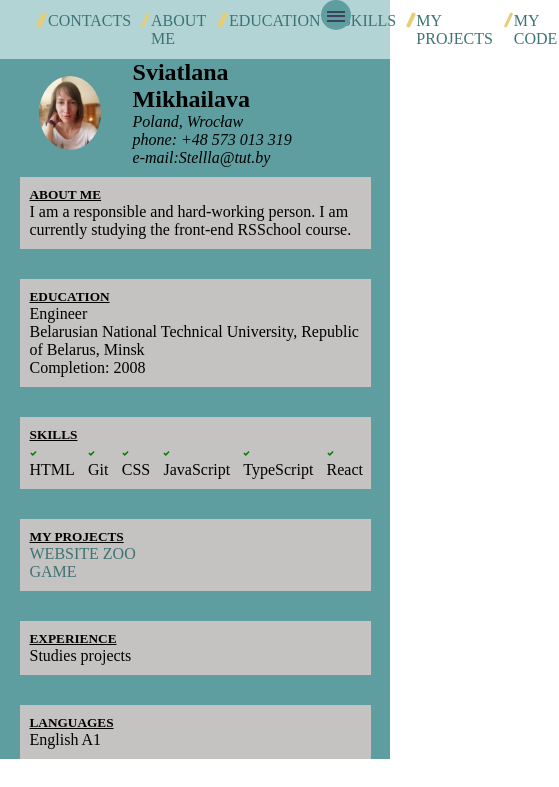
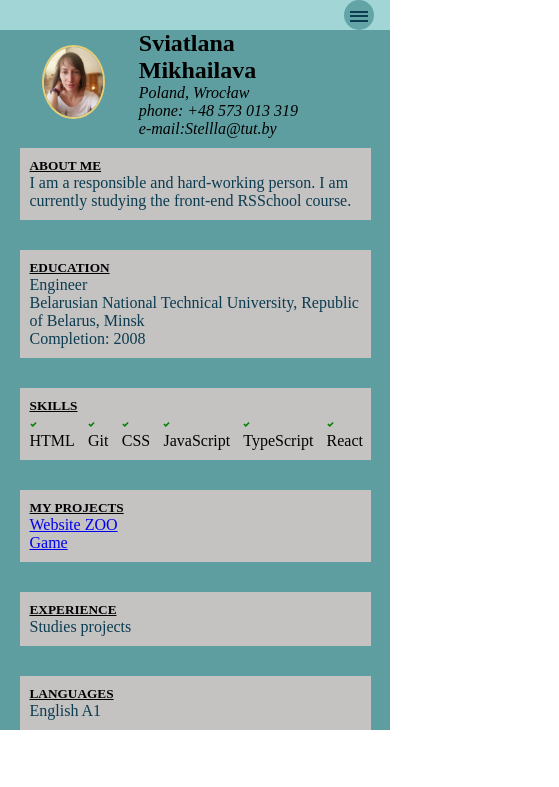
Before and after one commit to Swettlana/rsschool-cv-2021, a plain HTML site: page index.html in a window 390 px wide. Shown: the top 787 px of the page, 559 px wide, since content can reach past the window. Drawn offline with Linux system fonts and the light colour scheme.

Commit message:
fix: change header-color and positions

```diff
--- a/index.html
+++ b/index.html
@@ -10,13 +10,13 @@
   <header class="header">
     <div class="header__wrapper">
       <nav class="header__nav">
-        <ul class="menu">
-          <li><a href="">Contacts</a></li>
-          <li><a href="#about-me">About me</a></li>
-          <li><a href="">Education</a></li>
-          <li><a href="">Skills</a></li>
-          <li><a href="">My projects</a></li>
-          <li><a href="">My code</a></li>
+        <ul class="header__menu">
+          <li><a href="" class="header__menu_item">Contacts</a></li>
+          <li><a href="#about-me" class="header__menu_item">About me</a></li>
+          <li><a href="" class="header__menu_item">Education</a></li>
+          <li><a href="" class="header__menu_item">Skills</a></li>
+          <li><a href="" class="header__menu_item">My projects</a></li>
+          <li><a href="" class="header__menu_item">My code</a></li>
         </ul>
       </nav>
       <div class="burger">
@@ -28,12 +28,12 @@
         </label>
         <div class="burger__nav">
           <ul>
-            <li><a href="">Contacts</a></li>
-            <li><a href="#about-me">About me</a></li>
-            <li><a href="">Education</a></li>
-            <li><a href="">Skills</a></li>
-            <li><a href="">My projects</a></li>
-            <li><a href="">My code</a></li>
+            <li><a href="" class="burger__nav_item">Contacts</a></li>
+            <li><a href="#about-me" class="burger__nav_item">About me</a></li>
+            <li><a href="" class="burger__nav_item">Education</a></li>
+            <li><a href="" class="burger__nav_item">Skills</a></li>
+            <li><a href="" class="burger__nav_item">My projects</a></li>
+            <li><a href="" class="burger__nav_item">My code</a></li>
           </ul>
         </div>
       </div>
@@ -42,7 +42,9 @@
   <main class="main">
     <section class="general-info">
       <div class="general-info__wrapper">
-        <img src="for_CV.jpg" alt="Photo" class="photo">
+        <figure class="my-photo">
+          <img src="for_CV.jpg" alt="Photo" class="photo">
+        </figure>
         <div class="general-info__info">
           <h1>Sviatlana Mikhailava</h1>
           <address class="contacts">
--- a/style.css
+++ b/style.css
@@ -2,13 +2,20 @@
   margin: 0;
   padding: 0;
   box-sizing: border-box;
+}
+:root {
+  --dark: #0b3c50;
+  --blue: #63a4a7;
+  --light: #a2d6d6;
+  --pink: #b3aab3;
+  --gray: #c5c9c9;
 }
 h5 {
   text-transform: uppercase;
   text-decoration: underline;
 }
 p {
-  color: #000;
+  color: var(--dark);
 }
 li {
   margin-right: 4%;
@@ -16,19 +23,9 @@ li {
 ul {
   list-style-type: none;
 }
-
-a {
-  color: rgb(61, 115, 117);
-  text-decoration: none;
-  text-transform: uppercase;
-}
-
-a:hover {
-  text-decoration: underline;
-}
 .header {
   height: 7vh;
-  background: rgb(179, 212, 212);
+  background: var(--light);
 }
 .header__wrapper {
   display: flex;
@@ -41,38 +38,59 @@ a:hover {
 .header__nav {
   width: 100%;
 }
-.menu {
+.header__menu {
   display: flex;
 }
-.menu > li {
-  display: flex;
+.header__menu_item {
+  color: var(--dark);
+  font-size: 12px;
+  font-weight: bold;
+  text-decoration: none;
+  position: relative;
+  display: block;
+  font-variant: small-caps;
 }
-.menu > li::before {
+.header__menu_item:after {
   content: "";
+  display: none;
+  position: absolute;
+  bottom: 0;
+  left: 0;
+  width: 100%;
+  height: 1px;
+  background: var(--blue);
+  animation: line 0.4s;
+}
+.header__menu_item:hover {
+  transform: scaleY(1.2);
+}
+
+.header__menu_item:hover::after {
   display: block;
-  margin-right: 4px;
-  width: 5px;
-  height: 16px;
-  transform: rotate(25deg);
-  border-radius: 3px;
-  background-color: #e6ce78;
 }
+@keyframes line {
+  from {
+    width: 0;
+  }
+  to {
+    width: 100%;
+  }
+}
+
 .burger {
   height: 100%;
   width: 40%;
-  display: flex;
   align-items: center;
-  position: relative;
   display: none;
 }
 .burger__btn {
-  height: 40px;
-  width: 40px;
+  height: 30px;
+  width: 30px;
   display: flex;
-  background-color: cadetblue;
+  background-color: var(--blue);
   border-radius: 50%;
   position: absolute;
-  right: 0;
+  right: 4%;
   top: 0;
   cursor: pointer;
   z-index: 10;
@@ -81,7 +99,7 @@ a:hover {
   display: block;
   width: 60%;
   height: 2px;
-  background-color: rgb(62, 67, 93);
+  background-color: var(--dark);
   position: absolute;
   border-radius: 1%;
   left: 50%;
@@ -98,21 +116,25 @@ a:hover {
   top: 65%;
 }
 .burger__nav {
-  width: 40vw;
+  width: 35vw;
   padding: 7px;
   display: flex;
   flex-direction: column;
   justify-content: center;
-  background-color: rgb(62, 67, 93);
-  color: rgb(179, 212, 212);
+  background-color: var(--dark);
   position: absolute;
   top: 0;
   right: 0;
   display: none;
   border-bottom-left-radius: 20px;
+  box-shadow: -4px 4px 5px #ccc;
 }
-.burger__nav a {
-  color: rgb(179, 212, 212);
+.burger__nav_item {
+  color: var(--blue);
+  text-decoration: none;
+}
+.burger__nav_item:hover {
+  color: var(--pink);
 }
 
 #burger__input {
@@ -141,12 +163,6 @@ a:hover {
   width: 100%;
   height: 100%;
 }
-/*.main__wrapper {
-  display: flex;
-  height: 100vh;
-  width: 80vw;
-  margin: 0 auto;*/
-/*}*/
 .general-info {
   width: 100%;
   background-color: cadetblue;
@@ -158,11 +174,16 @@ a:hover {
   column-gap: 10%;
   align-items: center;
 }
+.my-photo {
+  max-width: 20%;
+  margin: 1%;
+}
 .photo {
-  max-width: 20%;
+  width: 100%;
+  height: 100%;
+  object-fit: cover;
+  border: solid 2px #e6ce78;
   border-radius: 50%;
-  margin-top: 1%;
-  margin-bottom: 1%;
 }
 
 .main-info {
@@ -215,21 +236,26 @@ a:hover {
 #github {
   height: 30px;
 }
-@media (max-width: 1000px) {
-  .header-wrapper {
-    max-width: 100vw;
+@media (max-width: 1024px) {
+  .header__wrapper {
+    max-width: 90vw;
   }
-  .header-nav {
-    display: none;
+}
+@media (max-width: 768px) {
+}
+@media (max-width: 520px) {
+  .header {
+    height: 30px;
+  }
+  .header__wrapper {
+    justify-content: flex-end;
   }
   .burger {
     display: flex;
   }
-}
-@media (max-width: 520px) {
-  .burger__btn,
-  .logo {
-    width: 30px;
-    height: 30px;
+  .header__nav {
+    display: none;
   }
 }
+@media (max-width: 320px) {
+}
```
